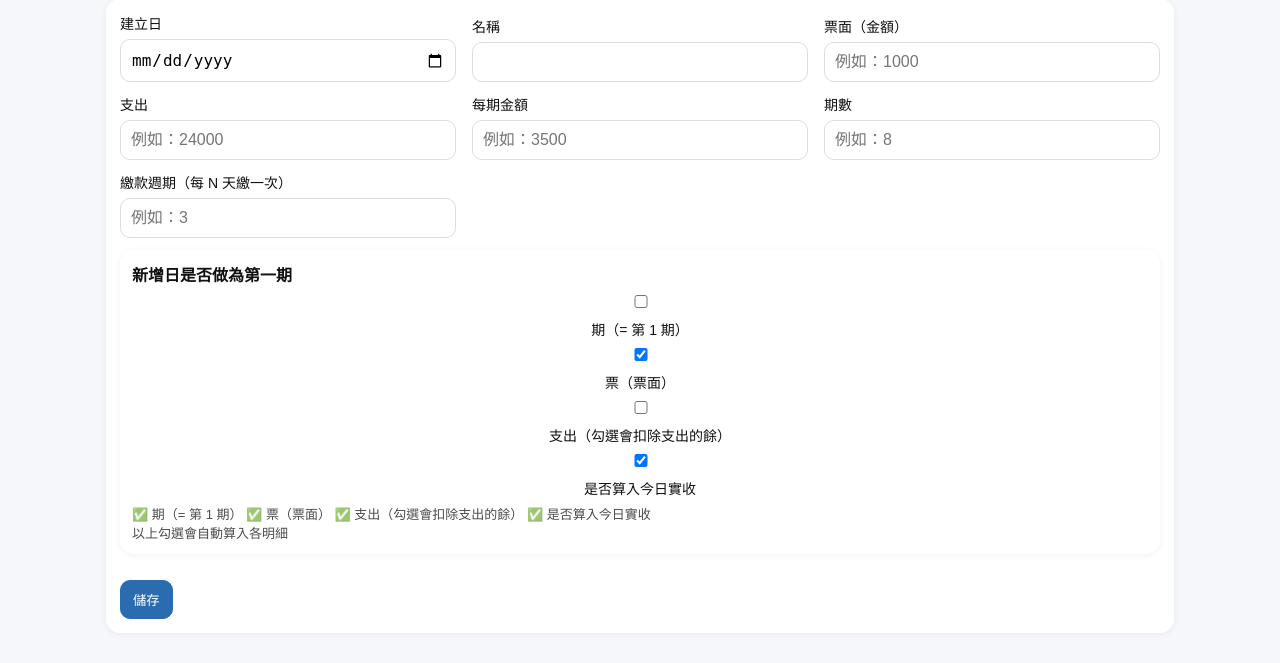
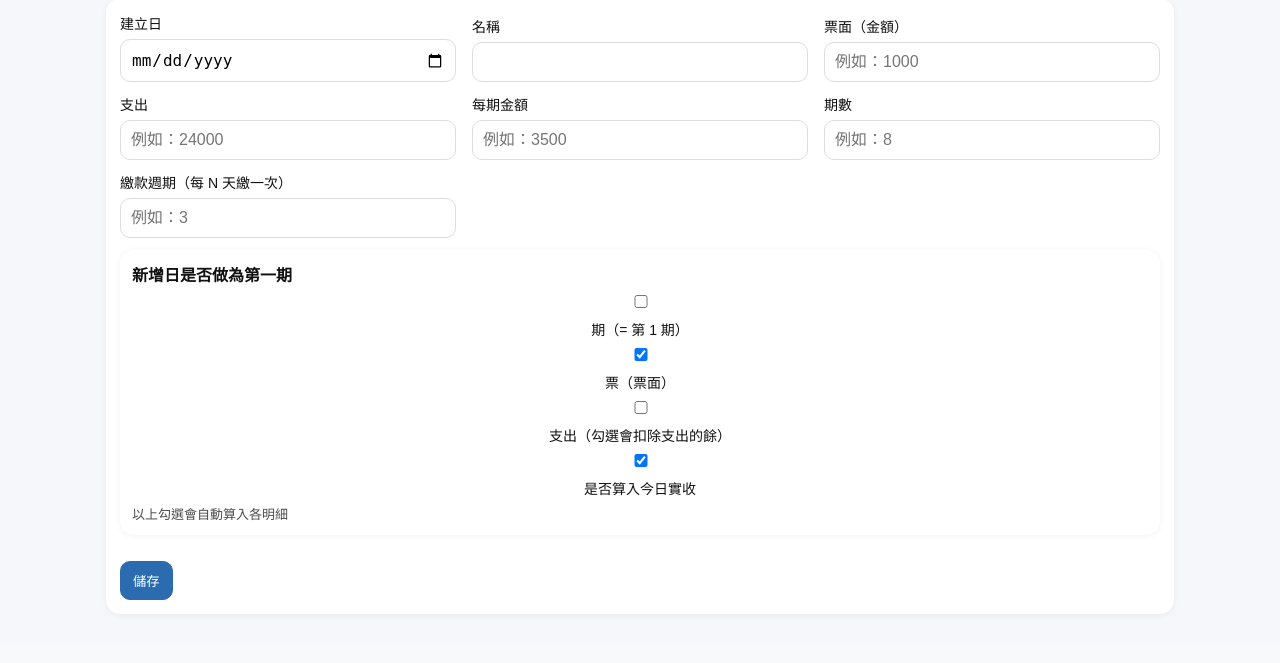
Before and after one commit to whork43-tech/public, a FastAPI app: template templates/add.html in a window 1280 px wide. Shown: the part 173-836 px from the top of the page. After the commit the page ends 773 px from the top, so only its background shows below. Run offline with FastAPI, Linux system fonts and the light colour scheme; the template is opened without the code that fills it, so the values that code supplies are empty; some libraries are stand-ins or nearby versions.

Commit message:
Add files via upload

```diff
--- a/templates/add.html
+++ b/templates/add.html
@@ -72,7 +72,6 @@
           </label>
 
           <div style="font-size: 13px; opacity: .75; margin-top: 6px;">
-            ✅ 期（= 第 1 期） ✅ 票（票面） ✅ 支出（勾選會扣除支出的餘） ✅ 是否算入今日實收<br>
             以上勾選會自動算入各明細
           </div>
         </div>
```
